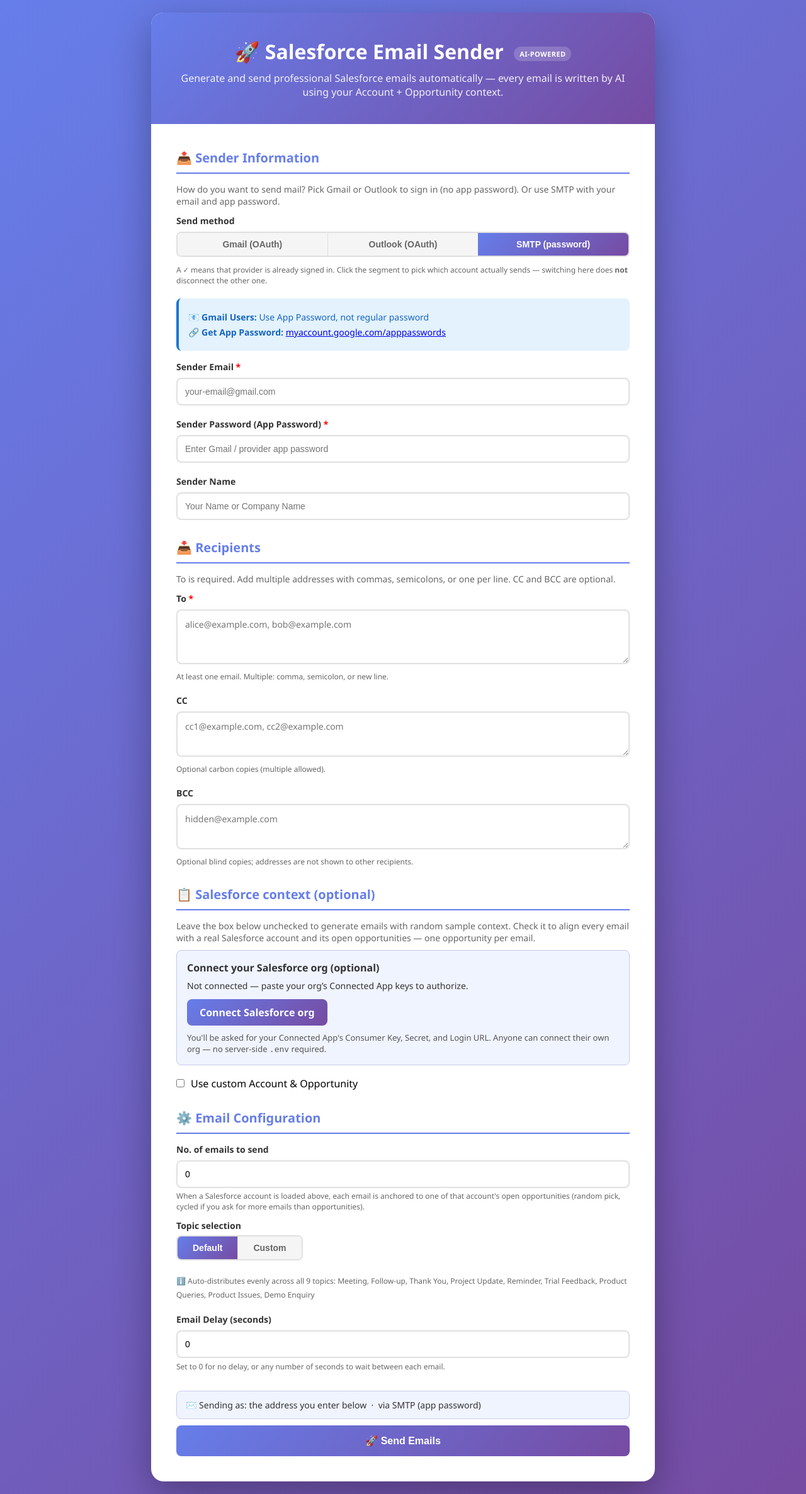
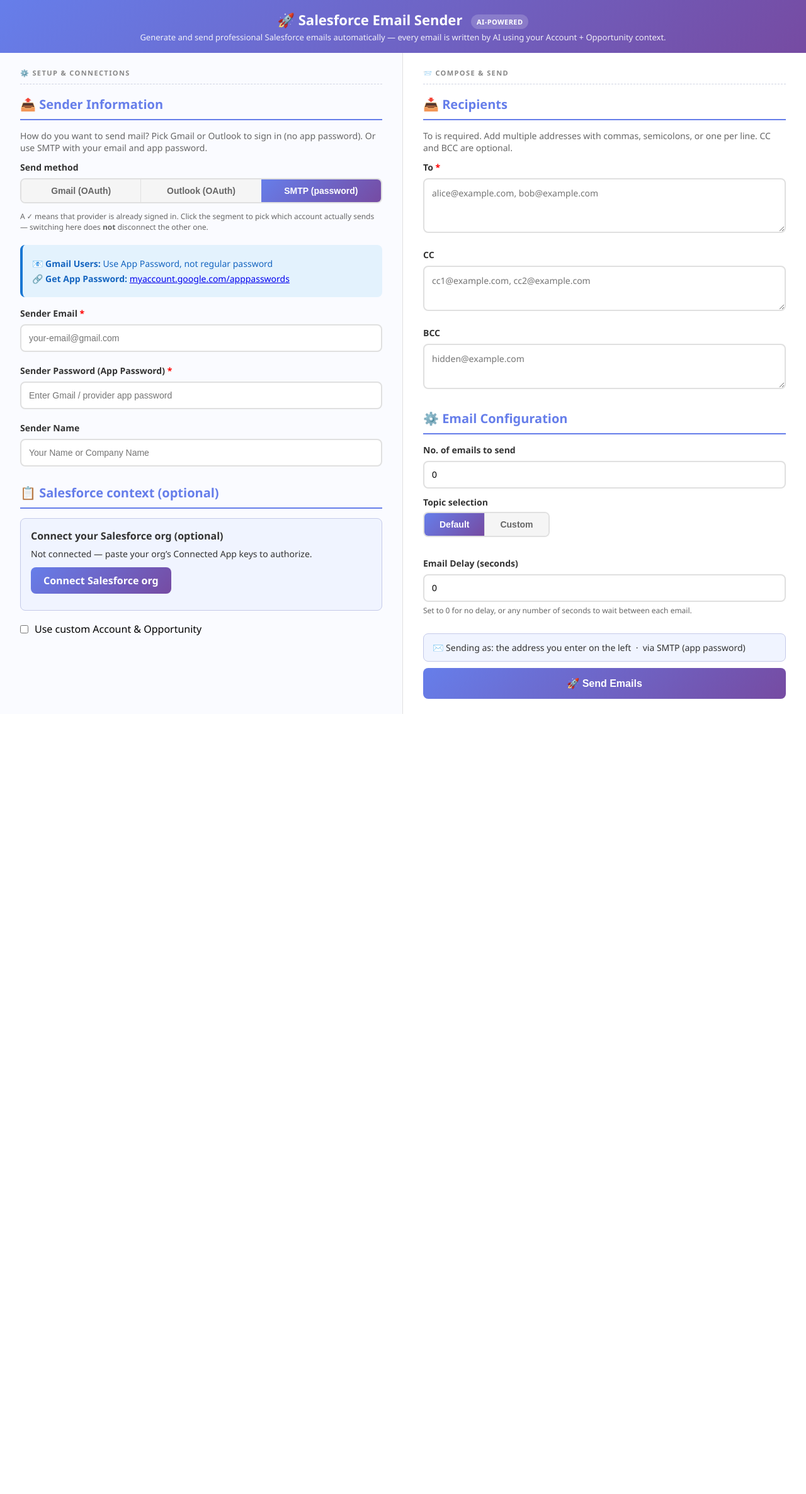
Before and after one commit to kesavarya23/Gptfy-send-email, a Flask app: page / in a window 1280 px wide. Shown: the whole page at 63% size. After the commit the page ends 1134 px from the top, so only its background shows below. Run offline with Flask 3, Linux system fonts and the light colour scheme.

Commit message:
feat: add contact fetching and handling for Salesforce accounts
- Implemented a new function to fetch contacts associated with Salesforce accounts, enhancing the data available for email generation.
- Updated the session management to store fetched contacts and their count, ensuring relevant information is retained during user sessions.
- Enhanced the account resolution logic to include structured contact data, improving the context for email generation.
- Made UI adjustments to accommodate the new contact information, providing a more comprehensive view of account-related data.

Co-authored-by: Cursor <cursoragent@cursor.com>

```diff
--- a/app.py
+++ b/app.py
@@ -1340,6 +1340,7 @@ def salesforce_fetch_account():
         # against the wrong account.
         session.pop("sf_account_opportunities", None)
         session.pop("sf_account_name_loaded", None)
+        session.pop("sf_account_contacts", None)
         return jsonify({"success": False, "error": result.get("error") or "Lookup failed."}), 400
 
     # Persist the structured per-opp list in the session so /send_emails can
@@ -1347,9 +1348,11 @@ def salesforce_fetch_account():
     # loaded against, so we only use these opps when the user keeps that same
     # account in the form (a manual edit invalidates the cache).
     opportunities = result.get("opportunities") or []
+    contacts = result.get("contacts") or []
     aname = result.get("account_name") or ""
     session["sf_account_opportunities"] = opportunities
     session["sf_account_name_loaded"] = aname
+    session["sf_account_contacts"] = contacts
 
     return jsonify({
         "success": True,
@@ -1357,6 +1360,8 @@ def salesforce_fetch_account():
         "account_name": aname,
         "opportunity_text": result.get("opportunity_text"),
         "opportunity_count": len(opportunities),
+        "contacts": contacts,
+        "contact_count": len(contacts),
     })
 
 
@@ -1389,6 +1394,7 @@ def auth_disconnect():
         # disconnected org and must never leak into a different connection.
         session.pop("sf_account_opportunities", None)
         session.pop("sf_account_name_loaded", None)
+        session.pop("sf_account_contacts", None)
         # Also drop saved Connected App credentials so the user can paste a new org.
         clear_sf_oauth_config(session)
     if request.is_json or request.path.endswith("disconnect"):
--- a/templates/index.html
+++ b/templates/index.html
@@ -11,45 +11,104 @@
             box-sizing: border-box;
         }
 
+        html, body {
+            height: 100vh;
+        }
+
         body {
             font-family: 'Segoe UI', Tahoma, Geneva, Verdana, sans-serif;
             background: linear-gradient(135deg, #667eea 0%, #764ba2 100%);
-            min-height: 100vh;
-            padding: 20px;
+            padding: 0;
+            overflow: hidden;
         }
 
         .container {
-            max-width: 800px;
-            margin: 0 auto;
+            width: 100%;
+            height: 100vh;
+            margin: 0;
             background: white;
-            border-radius: 20px;
-            box-shadow: 0 20px 60px rgba(0,0,0,0.3);
+            border-radius: 0;
+            box-shadow: none;
             overflow: hidden;
+            display: flex;
+            flex-direction: column;
         }
 
         .header {
             background: linear-gradient(135deg, #667eea 0%, #764ba2 100%);
             color: white;
-            padding: 40px;
+            padding: 16px 32px;
             text-align: center;
+            flex-shrink: 0;
         }
 
         .header h1 {
-            font-size: 32px;
-            margin-bottom: 10px;
+            font-size: 22px;
+            margin-bottom: 4px;
         }
 
         .header p {
-            font-size: 16px;
+            font-size: 13px;
             opacity: 0.9;
         }
 
         .form-container {
-            padding: 40px;
+            flex: 1;
+            min-height: 0;
+            padding: 0;
+            display: flex;
+            flex-direction: column;
+            overflow: hidden;
+        }
+
+        #emailForm {
+            flex: 1;
+            min-height: 0;
+            display: flex;
+            flex-direction: column;
+            overflow: hidden;
+        }
+
+        .workspace {
+            flex: 1;
+            min-height: 0;
+            display: grid;
+            grid-template-columns: 1fr 1fr;
+            overflow: hidden;
+        }
+
+        .workspace-column {
+            overflow-y: auto;
+            padding: 24px 32px;
+            min-height: 0;
+        }
+
+        .workspace-column-left {
+            border-right: 1px solid #e0e0e0;
+            background: #fafbff;
+        }
+
+        .workspace-column-right {
+            background: #ffffff;
+        }
+
+        .workspace-column-title {
+            font-size: 11px;
+            font-weight: 700;
+            letter-spacing: 1.4px;
+            text-transform: uppercase;
+            color: #888;
+            margin-bottom: 18px;
+            padding-bottom: 10px;
+            border-bottom: 1px dashed #d0d4e3;
         }
 
         .form-section {
-            margin-bottom: 30px;
+            margin-bottom: 28px;
+        }
+
+        .form-section:last-child {
+            margin-bottom: 0;
         }
 
         .form-section h2 {
@@ -416,6 +504,9 @@
 
         <div class="form-container">
             <form id="emailForm">
+                <div class="workspace">
+                    <div class="workspace-column workspace-column-left">
+                        <div class="workspace-column-title">⚙️ Setup &amp; Connections</div>
                 <!-- Sender Information -->
                 <div class="form-section">
                     <h2>📤 Sender Information</h2>
@@ -465,31 +556,9 @@
                     </div>
                 </div>
 
-                <!-- Recipient Information -->
-                <div class="form-section">
-                    <h2>📥 Recipients</h2>
-                    <p style="color: #666; font-size: 14px; margin-bottom: 12px;">To is required. Add multiple addresses with commas, semicolons, or one per line. CC and BCC are optional.</p>
-                    <div class="form-group">
-                        <label for="to_emails">To <span class="required">*</span></label>
-                        <textarea id="to_emails" class="recipient-emails" rows="3" required placeholder="alice@example.com, bob@example.com"></textarea>
-                        <span class="field-hint">At least one email. Multiple: comma, semicolon, or new line.</span>
-                    </div>
-                    <div class="form-group">
-                        <label for="cc_emails">CC</label>
-                        <textarea id="cc_emails" class="recipient-emails" rows="2" placeholder="cc1@example.com, cc2@example.com"></textarea>
-                        <span class="field-hint">Optional carbon copies (multiple allowed).</span>
-                    </div>
-                    <div class="form-group">
-                        <label for="bcc_emails">BCC</label>
-                        <textarea id="bcc_emails" class="recipient-emails" rows="2" placeholder="hidden@example.com"></textarea>
-                        <span class="field-hint">Optional blind copies; addresses are not shown to other recipients.</span>
-                    </div>
-                </div>
-
-                <!-- Optional Salesforce context -->
+                <!-- Optional Salesforce context (left column) -->
                 <div class="form-section">
                     <h2>📋 Salesforce context (optional)</h2>
-                    <p style="color: #666; font-size: 14px; margin-bottom: 10px;">Leave the box below unchecked to generate emails with random sample context. Check it to align every email with a real Salesforce account and its open opportunities — one opportunity per email.</p>
 
                     <!-- Org connection: always visible so you can authorize before enabling custom context -->
                     <div id="sfOrgConnectStrip" style="margin-bottom: 18px; padding: 16px; background: #f0f4ff; border-radius: 8px; border: 1px solid #c5cae9;">
@@ -500,7 +569,6 @@
                             <a href="/salesforce/setup" class="btn" id="linkEditSfSettings" style="display: none; text-align: center; text-decoration: none; width: auto; padding: 10px 20px; margin-right: 8px; background: #fff; color: #4a5cdc; border: 1px solid #4a5cdc;">Edit OAuth settings</a>
                             <button type="button" class="btn" id="btnDisconnectSf" style="display: none; width: auto; padding: 10px 20px; background: #666;">Disconnect org</button>
                         </div>
-                        <p style="color: #555; font-size: 13px; margin: 0;">You'll be asked for your Connected App's Consumer Key, Secret, and Login URL. Anyone can connect their own org — no server-side <code>.env</code> required.</p>
                     </div>
 
                     <label class="topic-checkbox-item" style="margin-bottom: 14px;">
@@ -529,8 +597,28 @@
                         <div class="form-group" style="margin-bottom: 0;">
                             <label>Or upload a file / screenshot</label>
                             <input type="file" id="sfOppFile" accept=".txt,.md,.text,.png,.jpg,.jpeg,.gif,.webp" style="width: 100%;">
-                            <small style="color: #666; display: block; margin-top: 6px;"><strong>Best results:</strong> paste Account name, Opportunity name, Stage, Amount, and Close date into the text box above. Screenshots are read with local OCR (Tesseract) when available, and otherwise transcribed by the configured OpenAI vision model — so image uploads work on cloud hosts too as long as the OpenAI key is set.</small>
                         </div>
+                    </div>
+                </div>
+                    </div><!-- /workspace-column-left -->
+
+                    <div class="workspace-column workspace-column-right">
+                        <div class="workspace-column-title">📨 Compose &amp; Send</div>
+                <!-- Recipient Information (right column) -->
+                <div class="form-section">
+                    <h2>📥 Recipients</h2>
+                    <p style="color: #666; font-size: 14px; margin-bottom: 12px;">To is required. Add multiple addresses with commas, semicolons, or one per line. CC and BCC are optional.</p>
+                    <div class="form-group">
+                        <label for="to_emails">To <span class="required">*</span></label>
+                        <textarea id="to_emails" class="recipient-emails" rows="3" required placeholder="alice@example.com, bob@example.com"></textarea>
+                    </div>
+                    <div class="form-group">
+                        <label for="cc_emails">CC</label>
+                        <textarea id="cc_emails" class="recipient-emails" rows="2" placeholder="cc1@example.com, cc2@example.com"></textarea>
+                    </div>
+                    <div class="form-group">
+                        <label for="bcc_emails">BCC</label>
+                        <textarea id="bcc_emails" class="recipient-emails" rows="2" placeholder="hidden@example.com"></textarea>
                     </div>
                 </div>
 
@@ -540,17 +628,12 @@
                     <div class="form-group">
                         <label>No. of emails to send</label>
                         <input type="number" id="num_business" min="0" value="0" placeholder="0">
-                        <small style="color: #666; font-size: 12px; display: block; margin-top: 4px;">When a Salesforce account is loaded above, each email is anchored to one of that account's open opportunities (random pick, cycled if you ask for more emails than opportunities).</small>
                         <label style="margin-top: 12px; margin-bottom: 6px; display: block; font-size: 14px; color: #333;">Topic selection</label>
                         <div class="segment-control">
                             <button type="button" class="segment-option active" data-mode="default" id="segmentDefault">Default</button>
                             <button type="button" class="segment-option" data-mode="custom" id="segmentCustom">Custom</button>
                         </div>
-                        <div id="defaultHint" class="default-hint">
-                            <small style="color: #666; font-size: 12px;">
-                                ℹ️ Auto-distributes evenly across all 9 topics: Meeting, Follow-up, Thank You, Project Update, Reminder, Trial Feedback, Product Queries, Product Issues, Demo Enquiry
-                            </small>
-                        </div>
+                        <div id="defaultHint" class="default-hint"></div>
                         <div id="customTopics" class="topic-checkboxes">
                             <small style="color: #666; font-size: 12px; display: block; margin-bottom: 10px;">Select the topics to include:</small>
                             <label class="topic-checkbox-item"><input type="checkbox" name="topic" value="meeting_invitation"> Meeting Invitation</label>
@@ -574,12 +657,11 @@
                 </div>
 
                 <div id="sendingAsBadge" style="margin: 16px 0 10px; padding: 12px 14px; background: #f0f4ff; border: 1px solid #c5cae9; border-radius: 8px; color: #333; font-size: 14px; line-height: 1.4;">
-                    Choose a send method above.
+                    Choose a send method on the left.
                 </div>
                 <button type="submit" class="btn" id="submitBtn">
                     🚀 Send Emails
                 </button>
-            </form>
 
                 <div class="loading" id="loading">
                     <div class="spinner"></div>
@@ -646,7 +731,7 @@
                 } else {
                     el.style.background = '#fff3e0';
                     el.style.borderColor = '#ffcc80';
-                    el.innerHTML = '⚠️ Gmail is selected but <strong>not connected</strong>. Click <strong>Connect Google</strong> above first, or pick a different send method.';
+                    el.innerHTML = '⚠️ Gmail is selected but <strong>not connected</strong>. Click <strong>Connect Google</strong> on the left first, or pick a different send method.';
                 }
             } else if (method === 'outlook') {
                 if (s.outlook_connected) {
@@ -657,12 +742,12 @@
                 } else {
                     el.style.background = '#fff3e0';
                     el.style.borderColor = '#ffcc80';
-                    el.innerHTML = '⚠️ Outlook is selected but <strong>not connected</strong>. Click <strong>Connect Microsoft</strong> above first, or pick a different send method.';
+                    el.innerHTML = '⚠️ Outlook is selected but <strong>not connected</strong>. Click <strong>Connect Microsoft</strong> on the left first, or pick a different send method.';
                 }
             } else {
                 el.style.background = '#f0f4ff';
                 el.style.borderColor = '#c5cae9';
-                const who = sEmail ? '<strong>' + sEmail + '</strong>' : 'the address you enter below';
+                const who = sEmail ? '<strong>' + sEmail + '</strong>' : 'the address you enter on the left';
                 el.innerHTML = '✉️ Sending as: ' + who + ' &nbsp;·&nbsp; via SMTP (app password)';
             }
         }
@@ -684,11 +769,37 @@
                     document.getElementById('btnDisconnectGmail').style.display = s.gmail_connected ? 'inline-block' : 'none';
                     document.getElementById('btnDisconnectOutlook').style.display = s.outlook_connected ? 'inline-block' : 'none';
                     const gLink = document.getElementById('linkConnectGoogle');
-                    gLink.style.pointerEvents = s.google_configured ? 'auto' : 'none';
-                    gLink.style.opacity = s.google_configured ? '1' : '0.5';
+                    const gActive = !!s.google_configured && !s.gmail_connected;
+                    gLink.style.pointerEvents = gActive ? 'auto' : 'none';
+                    gLink.style.opacity = gActive ? '1' : '0.5';
+                    gLink.style.cursor = gActive ? 'pointer' : 'not-allowed';
+                    if (s.gmail_connected) {
+                        gLink.setAttribute('aria-disabled', 'true');
+                        gLink.setAttribute('tabindex', '-1');
+                        gLink.textContent = '✓ Connected';
+                        gLink.title = 'Gmail is already connected. Click Disconnect to sign out.';
+                    } else {
+                        gLink.removeAttribute('aria-disabled');
+                        gLink.removeAttribute('tabindex');
+                        gLink.textContent = 'Connect Google';
+                        gLink.removeAttribute('title');
+                    }
                     const oLink = document.getElementById('linkConnectOutlook');
-                    oLink.style.pointerEvents = s.microsoft_configured ? 'auto' : 'none';
-                    oLink.style.opacity = s.microsoft_configured ? '1' : '0.5';
+                    const oActive = !!s.microsoft_configured && !s.outlook_connected;
+                    oLink.style.pointerEvents = oActive ? 'auto' : 'none';
+                    oLink.style.opacity = oActive ? '1' : '0.5';
+                    oLink.style.cursor = oActive ? 'pointer' : 'not-allowed';
+                    if (s.outlook_connected) {
+                        oLink.setAttribute('aria-disabled', 'true');
+                        oLink.setAttribute('tabindex', '-1');
+                        oLink.textContent = '✓ Connected';
+                        oLink.title = 'Outlook is already connected. Click Disconnect to sign out.';
+                    } else {
+                        oLink.removeAttribute('aria-disabled');
+                        oLink.removeAttribute('tabindex');
+                        oLink.textContent = 'Connect Microsoft';
+                        oLink.removeAttribute('title');
+                    }
 
                     const sfSt = document.getElementById('sfOrgStatus');
                     const sfLink = document.getElementById('linkConnectSf');
@@ -768,6 +879,21 @@
                     var incO = document.getElementById('includeOpportunity');
                     if (incA) incA.checked = true;
                     if (incO) incO.checked = true;
+
+                    // Populate To with the first contact and push the rest into
+                    // CC. Only contacts with a real email come back from the
+                    // server, so the join is safe.
+                    var contacts = Array.isArray(result.contacts) ? result.contacts : [];
+                    var toEl = document.getElementById('to_emails');
+                    var ccEl = document.getElementById('cc_emails');
+                    if (contacts.length && toEl) {
+                        var emails = contacts.map(function(c) { return c.email; }).filter(Boolean);
+                        toEl.value = emails[0] || '';
+                        if (ccEl) {
+                            ccEl.value = emails.slice(1).join(', ');
+                        }
+                    }
+
                     document.getElementById('successMessage').textContent = 'Loaded Account context from Salesforce.';
                     document.getElementById('successMessage').classList.add('show');
                 } else if (result.needs_pick && result.matches && result.matches.length) {
```
Also changed, not shown: other parts of templates/index.html (+35 -3 lines), src/services/sf_live_account.py (+43 -0 lines). Lines whose indentation alone changed are shown as unchanged.
